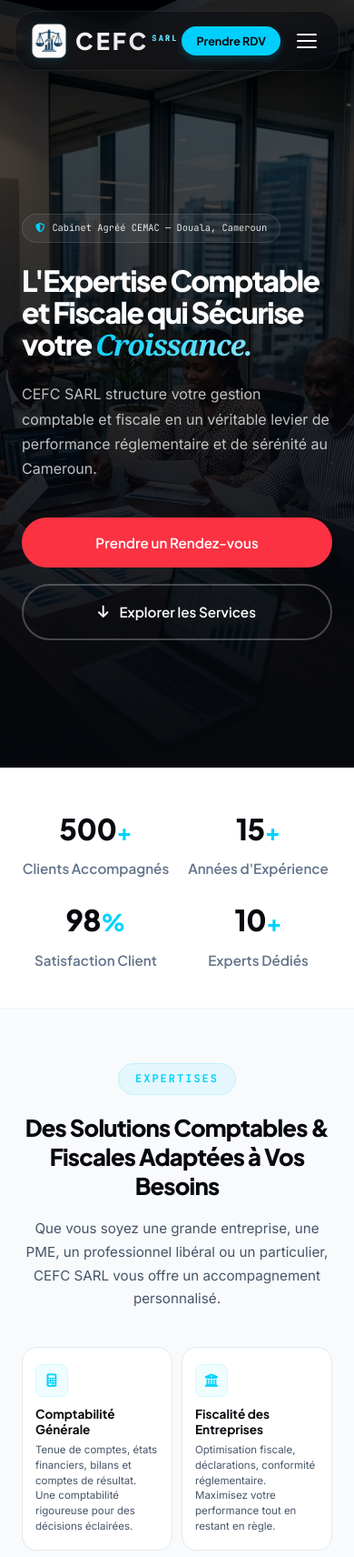
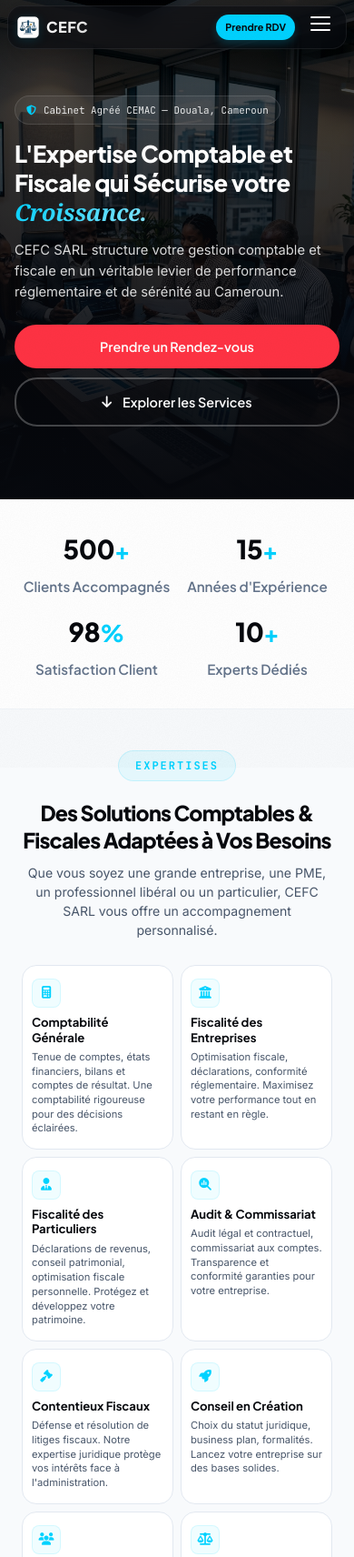
Before and after one commit to olivierkom2026/CEFC-Website, a website: page index.html in a window 390 px wide. Shown: the top 1712 px of the page at 91% size. Drawn offline with Linux system fonts and the light colour scheme; a web font is replaced by a local one.

Commit message:
fix: optimisation de la réactivité mobile - taille du logo, espacements hero, prevention des chevauchements du bouton RDV

```diff
--- a/public/style.css
+++ b/public/style.css
@@ -1710,31 +1710,78 @@ button {
 
 @media (max-width: 768px) {
   .navbar-wrapper {
-    padding: 12px 16px;
+    padding: 8px 12px;
   }
 
   #navbar.floating-island {
-    border-radius: 24px;
-    padding: 10px 18px;
+    border-radius: 20px;
+    padding: 8px 14px;
+    width: 100%;
+  }
+
+  .nav-container {
+    display: flex;
+    align-items: center;
+    justify-content: space-between;
+    gap: 8px;
+    width: 100%;
+  }
+
+  .logo {
+    display: flex;
+    align-items: center;
+    gap: 6px;
+    flex-shrink: 1;
+    min-width: 0;
+  }
+
+  .logo-img {
+    height: 28px;
+    width: auto;
+    margin-right: 2px;
+    flex-shrink: 0;
+  }
+
+  .logo-mark {
+    font-size: 1.15rem;
+    letter-spacing: 1px;
+    white-space: nowrap;
+  }
+
+  .logo-sarl {
+    font-size: 0.45rem;
+    letter-spacing: 1px;
+    margin-left: 2px;
   }
 
   .nav-links {
     display: none;
   }
 
-  /* Desktop CTA optimized and visible on mobile top bar */
+  /* Desktop CTA optimized and visible on mobile top bar - Zero collision */
   .nav-container > .nav-cta {
-    display: inline-block !important;
-    font-size: 0.78rem;
-    padding: 8px 16px;
+    display: inline-flex !important;
+    align-items: center;
+    justify-content: center;
+    font-size: 0.72rem;
+    font-weight: 700;
+    padding: 6px 14px;
     margin-left: auto;
-    margin-right: 12px;
-    border-radius: 30px;
+    margin-right: 6px;
+    border-radius: 20px;
     box-shadow: 0 4px 10px rgba(0, 210, 255, 0.2);
+    flex-shrink: 0;
+    white-space: nowrap;
+    height: 32px;
+    line-height: 1;
   }
 
   .mobile-toggle {
     display: flex;
+    flex-shrink: 0;
+    width: 34px;
+    height: 34px;
+    padding: 5px;
   }
 
   /* Hide mobile drawer duplication */
@@ -1760,58 +1807,57 @@ button {
     box-shadow: 0 10px 30px rgba(0, 0, 0, 0.3);
   }
 
-  /* Hide old absolute CTA - we use mobile-cta-item inside drawer now */
   .nav-cta.open {
     display: none;
   }
 
-  /* Sections tighter padding */
-  #services { padding: 60px 0; }
-  #why-us { padding: 60px 0; }
-  #about { padding: 60px 0; }
-  #pricing { padding: 60px 0; }
-  #testimonials { padding: 60px 0; }
-  #contact { padding: 60px 0; }
-  #philosophy { padding: 80px 0; }
-  #cta-banner { padding: 60px 0; }
-  #stats { padding: 40px 0; }
-  .section-head { margin-bottom: 40px; }
-  .section-head h2 { font-size: clamp(1.6rem, 5vw, 2.2rem); }
-  .section-head p { font-size: 0.95rem; }
+  /* Sections tighter padding for mobile ergonomics */
+  #services { padding: 45px 0; }
+  #why-us { padding: 45px 0; }
+  #about { padding: 45px 0; }
+  #pricing { padding: 45px 0; }
+  #testimonials { padding: 45px 0; }
+  #contact { padding: 45px 0; }
+  #philosophy { padding: 50px 0; }
+  #cta-banner { padding: 45px 0; }
+  #stats { padding: 30px 0; }
+  .section-head { margin-bottom: 28px; }
+  .section-head h2 { font-size: clamp(1.45rem, 5vw, 1.85rem); line-height: 1.28; margin-bottom: 10px; }
+  .section-head p { font-size: 0.88rem; line-height: 1.5; }
 
   /* Testimonials responsive */
   .testimonials-grid {
     grid-template-columns: 1fr;
-    gap: 20px;
+    gap: 18px;
   }
   .testimonial-card {
-    padding: 28px 24px;
+    padding: 22px 18px;
   }
 
   /* Services compact cards */
   .services-grid {
     grid-template-columns: repeat(2, 1fr);
-    gap: 14px;
+    gap: 12px;
   }
   .svc-card {
-    padding: 22px 18px;
+    padding: 18px 14px;
     border-radius: var(--radius-md);
   }
   .svc-icon {
-    width: 42px;
-    height: 42px;
-    margin-bottom: 14px;
+    width: 38px;
+    height: 38px;
+    margin-bottom: 12px;
     border-radius: var(--radius-sm);
   }
-  .svc-icon i { font-size: 1rem; }
-  .svc-card h3 { font-size: 0.95rem; margin-bottom: 6px; }
-  .svc-card p { font-size: 0.78rem; line-height: 1.5; }
+  .svc-icon i { font-size: 0.95rem; }
+  .svc-card h3 { font-size: 0.88rem; margin-bottom: 6px; }
+  .svc-card p { font-size: 0.75rem; line-height: 1.45; }
 
   /* Why Us compact */
-  .why-card { padding: 28px 22px; }
-  .why-num { font-size: 2.2rem; margin-bottom: 16px; }
-  .why-card h3 { font-size: 1.15rem; }
-  .why-card p { font-size: 0.88rem; }
+  .why-card { padding: 22px 18px; }
+  .why-num { font-size: 2rem; margin-bottom: 12px; }
+  .why-card h3 { font-size: 1.05rem; }
+  .why-card p { font-size: 0.82rem; }
 
   /* About */
   .about-grid {
@@ -1819,132 +1865,201 @@ button {
     gap: 20px;
   }
   .about-text h2 {
-    font-size: 1.6rem;
-    margin-bottom: 12px;
+    font-size: 1.45rem;
+    margin-bottom: 10px;
   }
   .about-text .lead {
-    font-size: 0.95rem;
-    margin-bottom: 10px;
+    font-size: 0.9rem;
+    margin-bottom: 8px;
   }
   .about-text p {
-    font-size: 0.85rem;
-    margin-bottom: 16px;
+    font-size: 0.82rem;
+    margin-bottom: 14px;
   }
   .values {
     gap: 8px;
   }
   .val {
-    font-size: 0.82rem;
+    font-size: 0.8rem;
   }
   .quote-card {
-    padding: 24px 20px;
+    padding: 20px 16px;
   }
   .quote-icon {
-    font-size: 1.8rem;
-    margin-bottom: 10px;
+    font-size: 1.6rem;
+    margin-bottom: 8px;
   }
   .quote-card p {
-    font-size: 0.95rem;
+    font-size: 0.88rem;
     line-height: 1.5;
-    margin-bottom: 14px;
+    margin-bottom: 12px;
   }
   .quote-author strong {
-    font-size: 0.9rem;
+    font-size: 0.85rem;
   }
   .quote-author span {
-    font-size: 0.75rem;
+    font-size: 0.72rem;
   }
 
   /* Stats */
   .stats-grid {
     grid-template-columns: repeat(2, 1fr);
-    gap: 20px;
-  }
-  .stat-num { font-size: clamp(2rem, 8vw, 2.8rem); }
-
-  /* Hero */
-  .hero-wrapper { padding-top: 100px; }
-  .hero-content { padding-bottom: 40px; }
+    gap: 18px;
+  }
+  .stat-num { font-size: clamp(1.8rem, 7vw, 2.5rem); }
+
+  /* Hero Mobile Styling */
+  #hero {
+    min-height: auto;
+    padding-top: 85px;
+    padding-bottom: 40px;
+  }
+  .hero-wrapper {
+    padding: 20px 16px 30px;
+    width: 100%;
+  }
+  .hero-content {
+    padding-bottom: 10px;
+    max-width: 100%;
+  }
+  .hero-badge {
+    font-size: 0.68rem;
+    padding: 6px 12px;
+    margin-bottom: 16px;
+    border-radius: 20px;
+    max-width: 100%;
+    white-space: nowrap;
+    overflow: hidden;
+    text-overflow: ellipsis;
+  }
+  #hero h1 {
+    font-size: clamp(1.6rem, 5.5vw, 2.1rem);
+    line-height: 1.25;
+    letter-spacing: -0.5px;
+    margin-bottom: 14px;
+  }
+  .hero-sub {
+    font-size: 0.92rem;
+    line-height: 1.55;
+    margin-bottom: 24px;
+    color: rgba(255, 255, 255, 0.85);
+  }
   .hero-ctas {
     flex-direction: column;
-    align-items: stretch;
-  }
-  .hero-ctas .btn { text-align: center; justify-content: center; }
-  #hero h1 { font-size: clamp(2rem, 7vw, 3rem); }
-  .hero-sub { font-size: 1rem; }
-  .hero-badge { font-size: 0.65rem; padding: 6px 14px; }
+    gap: 10px;
+    width: 100%;
+  }
+  .hero-ctas .btn {
+    width: 100%;
+    padding: 13px 20px;
+    font-size: 0.9rem;
+    border-radius: 25px;
+    display: flex;
+    align-items: center;
+    justify-content: center;
+    text-align: center;
+  }
 
   /* Pricing compact */
-  .pricing-card { padding: 32px 24px; }
-  .p-header h3 { font-size: 1.3rem; }
-  .p-price { font-size: 1.8rem; margin: 18px 0; }
+  .pricing-card { padding: 24px 18px; }
+  .p-header h3 { font-size: 1.2rem; }
+  .p-price { font-size: 1.6rem; margin: 14px 0; }
 
   /* Contact */
-  .contact-form { padding: 32px 24px; }
+  .contact-form { padding: 24px 18px; }
 
   /* FAQ */
-  #faq { padding: 60px 0; }
+  #faq { padding: 45px 0; }
   .faq-trigger {
-    padding: 18px 20px;
-    font-size: 0.98rem;
+    padding: 14px 16px;
+    font-size: 0.9rem;
   }
   .faq-panel {
-    padding: 0 20px;
+    padding: 0 16px;
   }
   .faq-item.active .faq-panel {
-    padding: 0 20px 8px;
+    padding: 0 16px 8px;
   }
 
   /* Manifesto */
-  .manifesto-large { font-size: clamp(1.4rem, 4vw, 2.2rem); }
-  .manifesto-small { font-size: clamp(0.95rem, 2vw, 1.15rem); }
+  .manifesto-large { font-size: clamp(1.3rem, 4vw, 1.8rem); }
+  .manifesto-small { font-size: clamp(0.88rem, 2vw, 1rem); }
 
   /* RDV Modal */
   .rdv-mode-options {
     grid-template-columns: 1fr;
     gap: 8px;
   }
-  .rdv-modal { padding: 28px 20px; }
+  .rdv-modal { padding: 24px 18px; }
 
   /* Footer */
   .footer-grid {
     grid-template-columns: 1fr;
-    gap: 32px;
+    gap: 28px;
   }
   #footer {
-    border-radius: 2rem 2rem 0 0;
-    padding-top: 50px;
+    border-radius: 1.5rem 1.5rem 0 0;
+    padding-top: 40px;
   }
 }
 
 @media (max-width: 480px) {
+  .navbar-wrapper {
+    padding: 6px 8px;
+  }
+
+  #navbar.floating-island {
+    padding: 6px 10px;
+    border-radius: 16px;
+  }
+
+  .logo-img {
+    height: 24px;
+  }
+
+  .logo-mark {
+    font-size: 1.02rem;
+    letter-spacing: 0.5px;
+  }
+
+  .logo-sarl {
+    display: none; /* Hide SARL text on ultra-small screens (<480px) to prevent any overlap */
+  }
+
+  .nav-container > .nav-cta {
+    font-size: 0.68rem;
+    padding: 5px 10px;
+    height: 28px;
+    margin-right: 4px;
+  }
+
   .services-grid {
     grid-template-columns: repeat(2, 1fr);
-    gap: 10px;
+    gap: 8px;
   }
   .svc-card {
-    padding: 18px 14px;
+    padding: 14px 10px;
   }
   .svc-icon {
-    width: 36px;
-    height: 36px;
-    margin-bottom: 10px;
-  }
-  .svc-icon i { font-size: 0.9rem; }
-  .svc-card h3 { font-size: 0.85rem; }
-  .svc-card p { font-size: 0.72rem; line-height: 1.45; }
+    width: 32px;
+    height: 32px;
+    margin-bottom: 8px;
+  }
+  .svc-icon i { font-size: 0.85rem; }
+  .svc-card h3 { font-size: 0.82rem; }
+  .svc-card p { font-size: 0.7rem; line-height: 1.4; }
 
   .stats-grid {
     grid-template-columns: repeat(2, 1fr);
-    gap: 16px;
+    gap: 12px;
   }
 
   .contact-form {
-    padding: 20px 16px;
+    padding: 18px 14px;
   }
 
   .rdv-modal {
-    padding: 20px 16px;
+    padding: 18px 14px;
   }
 
   .form-row {
@@ -1957,20 +2072,20 @@ button {
   }
 
   .pricing-card {
-    padding: 28px 18px;
+    padding: 22px 14px;
   }
 
   .why-card {
-    padding: 22px 18px;
+    padding: 18px 14px;
   }
 
   .testimonial-card {
-    padding: 24px 20px;
-  }
-
-  .manifesto-large { font-size: 1.3rem; }
-
-  .footer-grid { gap: 28px; }
+    padding: 18px 14px;
+  }
+
+  .manifesto-large { font-size: 1.2rem; }
+
+  .footer-grid { gap: 24px; }
 }
 
 /* ==========================================
--- a/style.css
+++ b/style.css
@@ -1710,31 +1710,78 @@ button {
 
 @media (max-width: 768px) {
   .navbar-wrapper {
-    padding: 12px 16px;
+    padding: 8px 12px;
   }
 
   #navbar.floating-island {
-    border-radius: 24px;
-    padding: 10px 18px;
+    border-radius: 20px;
+    padding: 8px 14px;
+    width: 100%;
+  }
+
+  .nav-container {
+    display: flex;
+    align-items: center;
+    justify-content: space-between;
+    gap: 8px;
+    width: 100%;
+  }
+
+  .logo {
+    display: flex;
+    align-items: center;
+    gap: 6px;
+    flex-shrink: 1;
+    min-width: 0;
+  }
+
+  .logo-img {
+    height: 28px;
+    width: auto;
+    margin-right: 2px;
+    flex-shrink: 0;
+  }
+
+  .logo-mark {
+    font-size: 1.15rem;
+    letter-spacing: 1px;
+    white-space: nowrap;
+  }
+
+  .logo-sarl {
+    font-size: 0.45rem;
+    letter-spacing: 1px;
+    margin-left: 2px;
   }
 
   .nav-links {
     display: none;
   }
 
-  /* Desktop CTA optimized and visible on mobile top bar */
+  /* Desktop CTA optimized and visible on mobile top bar - Zero collision */
   .nav-container > .nav-cta {
-    display: inline-block !important;
-    font-size: 0.78rem;
-    padding: 8px 16px;
+    display: inline-flex !important;
+    align-items: center;
+    justify-content: center;
+    font-size: 0.72rem;
+    font-weight: 700;
+    padding: 6px 14px;
     margin-left: auto;
-    margin-right: 12px;
-    border-radius: 30px;
+    margin-right: 6px;
+    border-radius: 20px;
     box-shadow: 0 4px 10px rgba(0, 210, 255, 0.2);
+    flex-shrink: 0;
+    white-space: nowrap;
+    height: 32px;
+    line-height: 1;
   }
 
   .mobile-toggle {
     display: flex;
+    flex-shrink: 0;
+    width: 34px;
+    height: 34px;
+    padding: 5px;
   }
 
   /* Hide mobile drawer duplication */
@@ -1760,58 +1807,57 @@ button {
     box-shadow: 0 10px 30px rgba(0, 0, 0, 0.3);
   }
 
-  /* Hide old absolute CTA - we use mobile-cta-item inside drawer now */
   .nav-cta.open {
     display: none;
   }
 
-  /* Sections tighter padding */
-  #services { padding: 60px 0; }
-  #why-us { padding: 60px 0; }
-  #about { padding: 60px 0; }
-  #pricing { padding: 60px 0; }
-  #testimonials { padding: 60px 0; }
-  #contact { padding: 60px 0; }
-  #philosophy { padding: 80px 0; }
-  #cta-banner { padding: 60px 0; }
-  #stats { padding: 40px 0; }
-  .section-head { margin-bottom: 40px; }
-  .section-head h2 { font-size: clamp(1.6rem, 5vw, 2.2rem); }
-  .section-head p { font-size: 0.95rem; }
+  /* Sections tighter padding for mobile ergonomics */
+  #services { padding: 45px 0; }
+  #why-us { padding: 45px 0; }
+  #about { padding: 45px 0; }
+  #pricing { padding: 45px 0; }
+  #testimonials { padding: 45px 0; }
+  #contact { padding: 45px 0; }
+  #philosophy { padding: 50px 0; }
+  #cta-banner { padding: 45px 0; }
+  #stats { padding: 30px 0; }
+  .section-head { margin-bottom: 28px; }
+  .section-head h2 { font-size: clamp(1.45rem, 5vw, 1.85rem); line-height: 1.28; margin-bottom: 10px; }
+  .section-head p { font-size: 0.88rem; line-height: 1.5; }
 
   /* Testimonials responsive */
   .testimonials-grid {
     grid-template-columns: 1fr;
-    gap: 20px;
+    gap: 18px;
   }
   .testimonial-card {
-    padding: 28px 24px;
+    padding: 22px 18px;
   }
 
   /* Services compact cards */
   .services-grid {
     grid-template-columns: repeat(2, 1fr);
-    gap: 14px;
+    gap: 12px;
   }
   .svc-card {
-    padding: 22px 18px;
+    padding: 18px 14px;
     border-radius: var(--radius-md);
   }
   .svc-icon {
-    width: 42px;
-    height: 42px;
-    margin-bottom: 14px;
+    width: 38px;
+    height: 38px;
+    margin-bottom: 12px;
     border-radius: var(--radius-sm);
   }
-  .svc-icon i { font-size: 1rem; }
-  .svc-card h3 { font-size: 0.95rem; margin-bottom: 6px; }
-  .svc-card p { font-size: 0.78rem; line-height: 1.5; }
+  .svc-icon i { font-size: 0.95rem; }
+  .svc-card h3 { font-size: 0.88rem; margin-bottom: 6px; }
+  .svc-card p { font-size: 0.75rem; line-height: 1.45; }
 
   /* Why Us compact */
-  .why-card { padding: 28px 22px; }
-  .why-num { font-size: 2.2rem; margin-bottom: 16px; }
-  .why-card h3 { font-size: 1.15rem; }
-  .why-card p { font-size: 0.88rem; }
+  .why-card { padding: 22px 18px; }
+  .why-num { font-size: 2rem; margin-bottom: 12px; }
+  .why-card h3 { font-size: 1.05rem; }
+  .why-card p { font-size: 0.82rem; }
 
   /* About */
   .about-grid {
@@ -1819,132 +1865,201 @@ button {
     gap: 20px;
   }
   .about-text h2 {
-    font-size: 1.6rem;
-    margin-bottom: 12px;
+    font-size: 1.45rem;
+    margin-bottom: 10px;
   }
   .about-text .lead {
-    font-size: 0.95rem;
-    margin-bottom: 10px;
+    font-size: 0.9rem;
+    margin-bottom: 8px;
   }
   .about-text p {
-    font-size: 0.85rem;
-    margin-bottom: 16px;
+    font-size: 0.82rem;
+    margin-bottom: 14px;
   }
   .values {
     gap: 8px;
   }
   .val {
-    font-size: 0.82rem;
+    font-size: 0.8rem;
   }
   .quote-card {
-    padding: 24px 20px;
+    padding: 20px 16px;
   }
   .quote-icon {
-    font-size: 1.8rem;
-    margin-bottom: 10px;
+    font-size: 1.6rem;
+    margin-bottom: 8px;
   }
   .quote-card p {
-    font-size: 0.95rem;
+    font-size: 0.88rem;
     line-height: 1.5;
-    margin-bottom: 14px;
+    margin-bottom: 12px;
   }
   .quote-author strong {
-    font-size: 0.9rem;
+    font-size: 0.85rem;
   }
   .quote-author span {
-    font-size: 0.75rem;
+    font-size: 0.72rem;
   }
 
   /* Stats */
   .stats-grid {
     grid-template-columns: repeat(2, 1fr);
-    gap: 20px;
-  }
-  .stat-num { font-size: clamp(2rem, 8vw, 2.8rem); }
-
-  /* Hero */
-  .hero-wrapper { padding-top: 100px; }
-  .hero-content { padding-bottom: 40px; }
+    gap: 18px;
+  }
+  .stat-num { font-size: clamp(1.8rem, 7vw, 2.5rem); }
+
+  /* Hero Mobile Styling */
+  #hero {
+    min-height: auto;
+    padding-top: 85px;
+    padding-bottom: 40px;
+  }
+  .hero-wrapper {
+    padding: 20px 16px 30px;
+    width: 100%;
+  }
+  .hero-content {
+    padding-bottom: 10px;
+    max-width: 100%;
+  }
+  .hero-badge {
+    font-size: 0.68rem;
+    padding: 6px 12px;
+    margin-bottom: 16px;
+    border-radius: 20px;
+    max-width: 100%;
+    white-space: nowrap;
+    overflow: hidden;
+    text-overflow: ellipsis;
+  }
+  #hero h1 {
+    font-size: clamp(1.6rem, 5.5vw, 2.1rem);
+    line-height: 1.25;
+    letter-spacing: -0.5px;
+    margin-bottom: 14px;
+  }
+  .hero-sub {
+    font-size: 0.92rem;
+    line-height: 1.55;
+    margin-bottom: 24px;
+    color: rgba(255, 255, 255, 0.85);
+  }
   .hero-ctas {
     flex-direction: column;
-    align-items: stretch;
-  }
-  .hero-ctas .btn { text-align: center; justify-content: center; }
-  #hero h1 { font-size: clamp(2rem, 7vw, 3rem); }
-  .hero-sub { font-size: 1rem; }
-  .hero-badge { font-size: 0.65rem; padding: 6px 14px; }
+    gap: 10px;
+    width: 100%;
+  }
+  .hero-ctas .btn {
+    width: 100%;
+    padding: 13px 20px;
+    font-size: 0.9rem;
+    border-radius: 25px;
+    display: flex;
+    align-items: center;
+    justify-content: center;
+    text-align: center;
+  }
 
   /* Pricing compact */
-  .pricing-card { padding: 32px 24px; }
-  .p-header h3 { font-size: 1.3rem; }
-  .p-price { font-size: 1.8rem; margin: 18px 0; }
+  .pricing-card { padding: 24px 18px; }
+  .p-header h3 { font-size: 1.2rem; }
+  .p-price { font-size: 1.6rem; margin: 14px 0; }
 
   /* Contact */
-  .contact-form { padding: 32px 24px; }
+  .contact-form { padding: 24px 18px; }
 
   /* FAQ */
-  #faq { padding: 60px 0; }
+  #faq { padding: 45px 0; }
   .faq-trigger {
-    padding: 18px 20px;
-    font-size: 0.98rem;
+    padding: 14px 16px;
+    font-size: 0.9rem;
   }
   .faq-panel {
-    padding: 0 20px;
+    padding: 0 16px;
   }
   .faq-item.active .faq-panel {
-    padding: 0 20px 8px;
+    padding: 0 16px 8px;
   }
 
   /* Manifesto */
-  .manifesto-large { font-size: clamp(1.4rem, 4vw, 2.2rem); }
-  .manifesto-small { font-size: clamp(0.95rem, 2vw, 1.15rem); }
+  .manifesto-large { font-size: clamp(1.3rem, 4vw, 1.8rem); }
+  .manifesto-small { font-size: clamp(0.88rem, 2vw, 1rem); }
 
   /* RDV Modal */
   .rdv-mode-options {
     grid-template-columns: 1fr;
     gap: 8px;
   }
-  .rdv-modal { padding: 28px 20px; }
+  .rdv-modal { padding: 24px 18px; }
 
   /* Footer */
   .footer-grid {
     grid-template-columns: 1fr;
-    gap: 32px;
+    gap: 28px;
   }
   #footer {
-    border-radius: 2rem 2rem 0 0;
-    padding-top: 50px;
+    border-radius: 1.5rem 1.5rem 0 0;
+    padding-top: 40px;
   }
 }
 
 @media (max-width: 480px) {
+  .navbar-wrapper {
+    padding: 6px 8px;
+  }
+
+  #navbar.floating-island {
+    padding: 6px 10px;
+    border-radius: 16px;
+  }
+
+  .logo-img {
+    height: 24px;
+  }
+
+  .logo-mark {
+    font-size: 1.02rem;
+    letter-spacing: 0.5px;
+  }
+
+  .logo-sarl {
+    display: none; /* Hide SARL text on ultra-small screens (<480px) to prevent any overlap */
+  }
+
+  .nav-container > .nav-cta {
+    font-size: 0.68rem;
+    padding: 5px 10px;
+    height: 28px;
+    margin-right: 4px;
+  }
+
   .services-grid {
     grid-template-columns: repeat(2, 1fr);
-    gap: 10px;
+    gap: 8px;
   }
   .svc-card {
-    padding: 18px 14px;
+    padding: 14px 10px;
   }
   .svc-icon {
-    width: 36px;
-    height: 36px;
-    margin-bottom: 10px;
-  }
-  .svc-icon i { font-size: 0.9rem; }
-  .svc-card h3 { font-size: 0.85rem; }
-  .svc-card p { font-size: 0.72rem; line-height: 1.45; }
+    width: 32px;
+    height: 32px;
+    margin-bottom: 8px;
+  }
+  .svc-icon i { font-size: 0.85rem; }
+  .svc-card h3 { font-size: 0.82rem; }
+  .svc-card p { font-size: 0.7rem; line-height: 1.4; }
 
   .stats-grid {
     grid-template-columns: repeat(2, 1fr);
-    gap: 16px;
+    gap: 12px;
   }
 
   .contact-form {
-    padding: 20px 16px;
+    padding: 18px 14px;
   }
 
   .rdv-modal {
-    padding: 20px 16px;
+    padding: 18px 14px;
   }
 
   .form-row {
@@ -1957,20 +2072,20 @@ button {
   }
 
   .pricing-card {
-    padding: 28px 18px;
+    padding: 22px 14px;
   }
 
   .why-card {
-    padding: 22px 18px;
+    padding: 18px 14px;
   }
 
   .testimonial-card {
-    padding: 24px 20px;
-  }
-
-  .manifesto-large { font-size: 1.3rem; }
-
-  .footer-grid { gap: 28px; }
+    padding: 18px 14px;
+  }
+
+  .manifesto-large { font-size: 1.2rem; }
+
+  .footer-grid { gap: 24px; }
 }
 
 /* ==========================================
```
